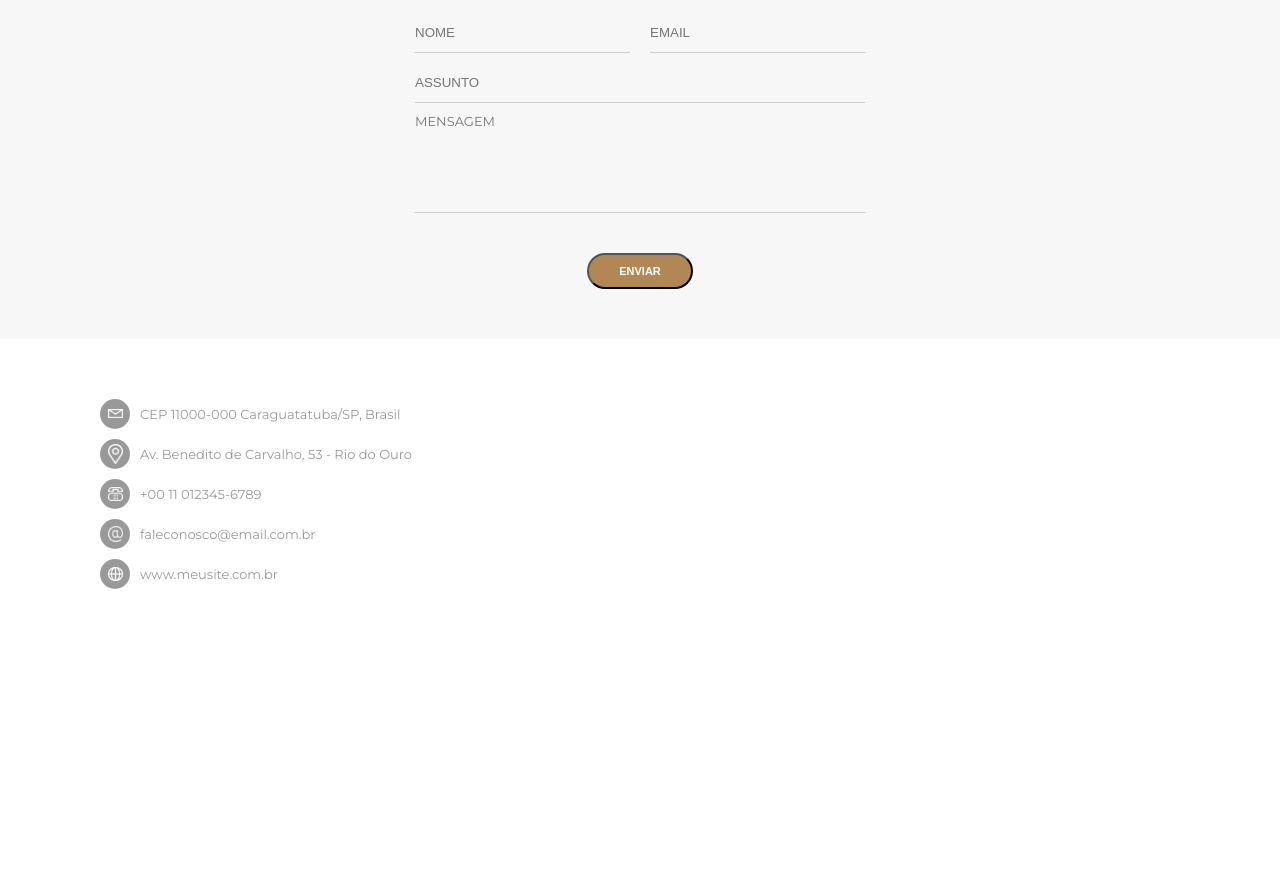
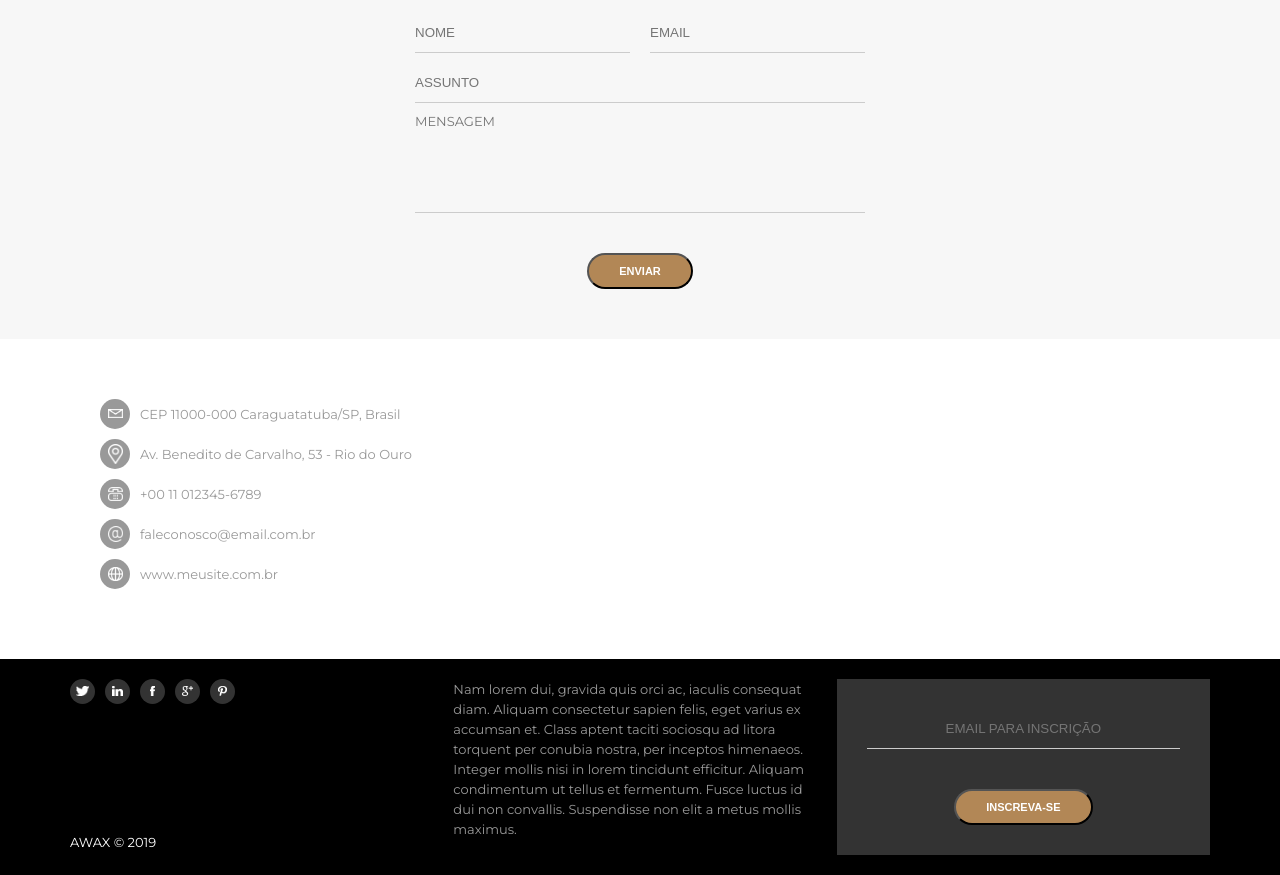
Before and after one commit to felipemoraesdev/Awax-Template, a plain HTML site: page home.html in a window 1280 px wide. Shown: the part 5414-6289 px from the top of the page. Before the commit the page ends 6073 px from the top, so only its background shows below. Drawn offline with Linux system fonts and the light colour scheme.

Commit message:
Finalização do rodapé

```diff
--- a/assets/css/style.css
+++ b/assets/css/style.css
@@ -774,3 +774,62 @@ header{
     width: 15px;
     height: auto;
 }
+
+/* RODAPÉ DO SITE */
+footer{
+    background-color: black;
+    padding: 20px;
+}
+.footer--area{
+    max-width: 1140px;
+    margin: auto;
+    display: flex;
+    color: white;
+}
+.footer--item{
+    flex: 1;
+}
+.footer-social{
+    display: flex;
+}
+.footer-social a{
+    display: block;
+    width: 25px;
+    height: 25px;
+    background-color: #333;
+    display: flex;
+    justify-content: center;
+    align-items: center;
+    border-radius: 13px;
+    margin-right: 10px;
+}
+.footer-social a:hover{
+    background-color: #B28756;
+}
+.footer-social img{
+    height: 10px;
+}
+.footer--item.area1 .copy {
+    margin-top: 35%;
+}
+.footer--item.area2 {
+    color: #999;
+    line-height: 20px;
+    font-size: 13px;
+    padding: 0 10px 10px 10px;
+}
+.footer--item.area3 form{
+    background-color: #333;
+    text-align: center;
+    padding: 30px;
+}
+.footer--item.footer--item.area3 input{
+    width: 100%;
+    height: 40px;
+    border: 0;
+    background-color: transparent;
+    border-bottom: 1px solid #CCC;
+    outline: 0;
+    color: #FFF;
+    text-align: center;
+}
--- a/home.html
+++ b/home.html
@@ -579,7 +579,7 @@
             </section>
 
 
-            <!-- -------- SESSÃO DE CONTATO --------- -->
+            <!-- SESSÃO DE CONTATO -->
             <section id="contato" class="default light">
                 <div class="section-title">Contato</div>
                 <div class="section-desc">Agência localizada em Caraguatuba, Brasil</div>
@@ -636,5 +636,32 @@
                 </div>
             </section>
         </main>
+
+        <!-- SESSÃO DE RODAPÉ DO SITE -->
+        <footer>
+            <div class="footer--area">
+                <div class="footer--item area1">
+                    <div class="footer-social">
+                        <a href=""><img src="assets/images/twitter.png"></a>
+                        <a href=""><img src="assets/images/linkedin.png"></a>
+                        <a href=""><img src="assets/images/facebook.png"></a>
+                        <a href=""><img src="assets/images/googleplus.png"></a>
+                        <a href=""><img src="assets/images/pinterest.png"></a>
+                    </div>
+                    <div class="copy">
+                        AWAX &copy; 2019
+                    </div>
+                </div>
+                <div class="footer--item area2">
+                    Nam lorem dui, gravida quis orci ac, iaculis consequat diam. Aliquam consectetur sapien felis, eget varius ex accumsan et. Class aptent taciti sociosqu ad litora torquent per conubia nostra, per inceptos himenaeos. Integer mollis nisi in lorem tincidunt efficitur. Aliquam condimentum ut tellus et fermentum. Fusce luctus id dui non convallis. Suspendisse non elit a metus mollis maximus.
+                </div>
+                <div class="footer--item area3">
+                    <form action="" method="POST">
+                        <input type="email" name="email" placeholder="EMAIL PARA INSCRIÇÃO">
+                        <button class="button">Inscreva-se</button>
+                    </form>
+                </div>
+            </div>
+        </footer>
     </body>
 </html>
```
Also changed, not shown: 1 other file.
